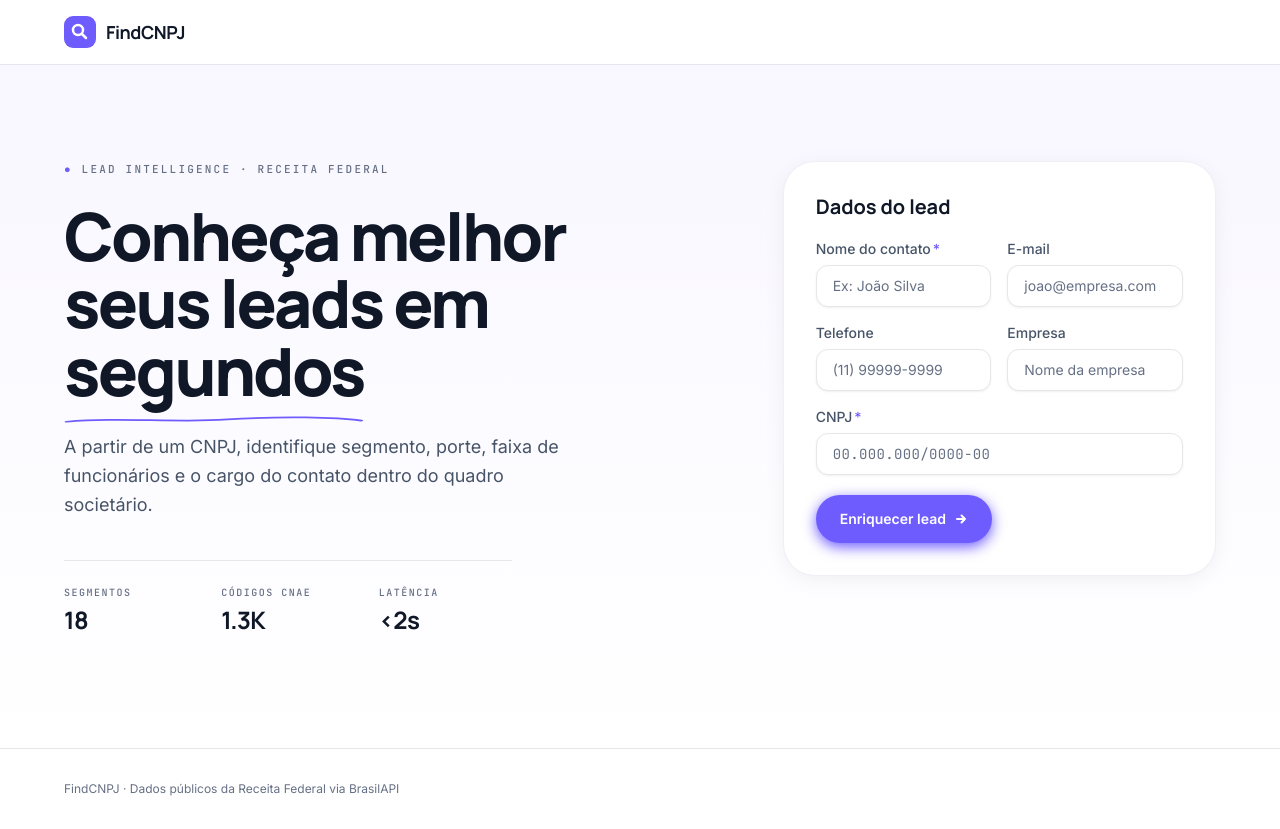
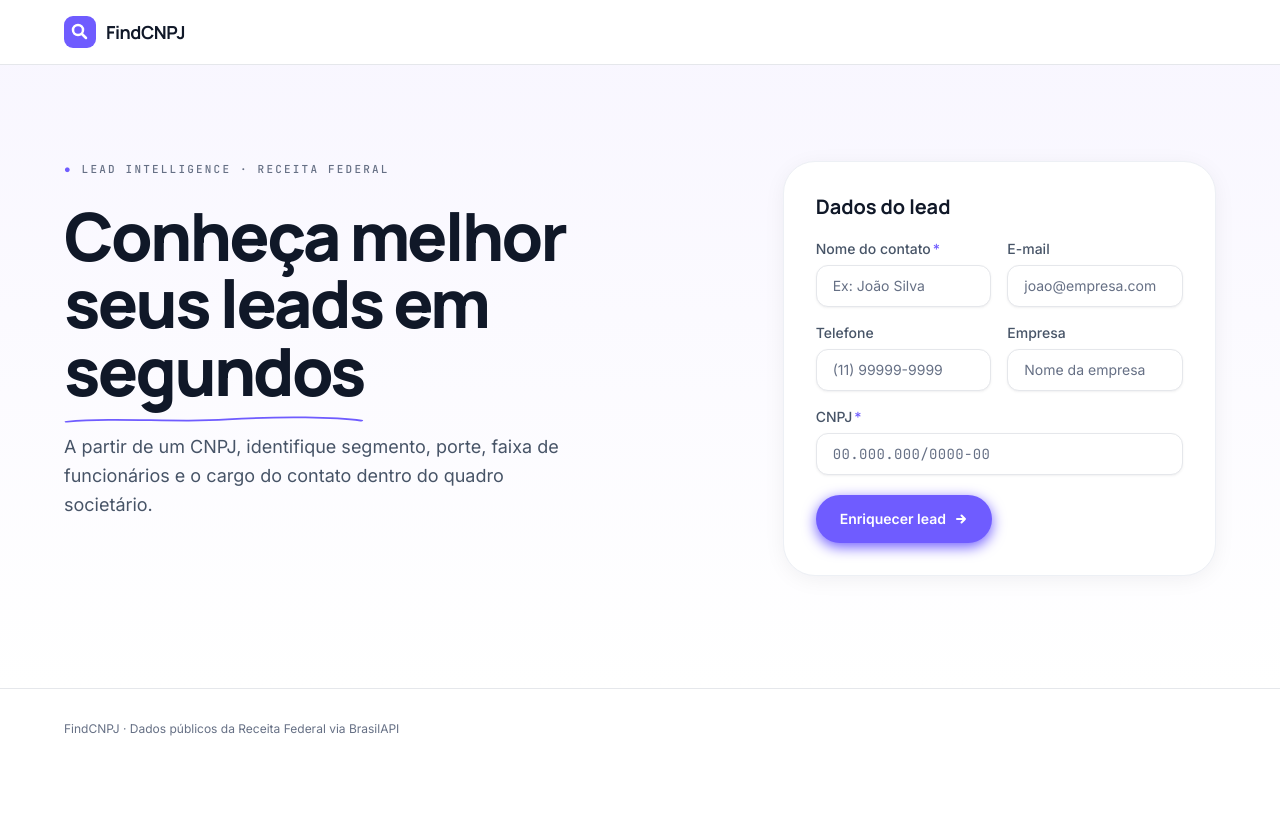
Before and after one commit to Lucas-Delacroix/FindCNPJ, a React (Vite) app in the folder web/: page / in a window 1280 px wide. After the commit the page ends 800 px from the top, so only its background shows below. Built offline with nearby package versions, Linux system fonts and the light colour scheme; no server answers.

Commit message:
refactor(web): remove unsubstantiated stats from hero

```diff
--- a/web/src/components/Hero.tsx
+++ b/web/src/components/Hero.tsx
@@ -27,12 +27,6 @@ export const Hero = ({ children }: HeroProps) => {
               A partir de um CNPJ, identifique segmento, porte, faixa de
               funcionários e o cargo do contato dentro do quadro societário.
             </p>
-
-            <dl className="mt-10 grid max-w-md grid-cols-3 gap-x-6 border-t border-line pt-6">
-              <Stat label="Segmentos" value="18" />
-              <Stat label="Códigos CNAE" value="1.3K" />
-              <Stat label="Latência" value="<2s" />
-            </dl>
           </div>
           <div className="md:col-span-5">{children}</div>
         </div>
@@ -57,19 +51,3 @@ const Underline = () => (
     />
   </svg>
 );
-
-interface StatProps {
-  label: string;
-  value: string;
-}
-
-const Stat = ({ label, value }: StatProps) => (
-  <div>
-    <dt className="font-mono text-[10px] font-medium uppercase tracking-[0.15em] text-ink-muted">
-      {label}
-    </dt>
-    <dd className="mt-1 font-display text-2xl font-bold tracking-tight text-ink">
-      {value}
-    </dd>
-  </div>
-);
```
